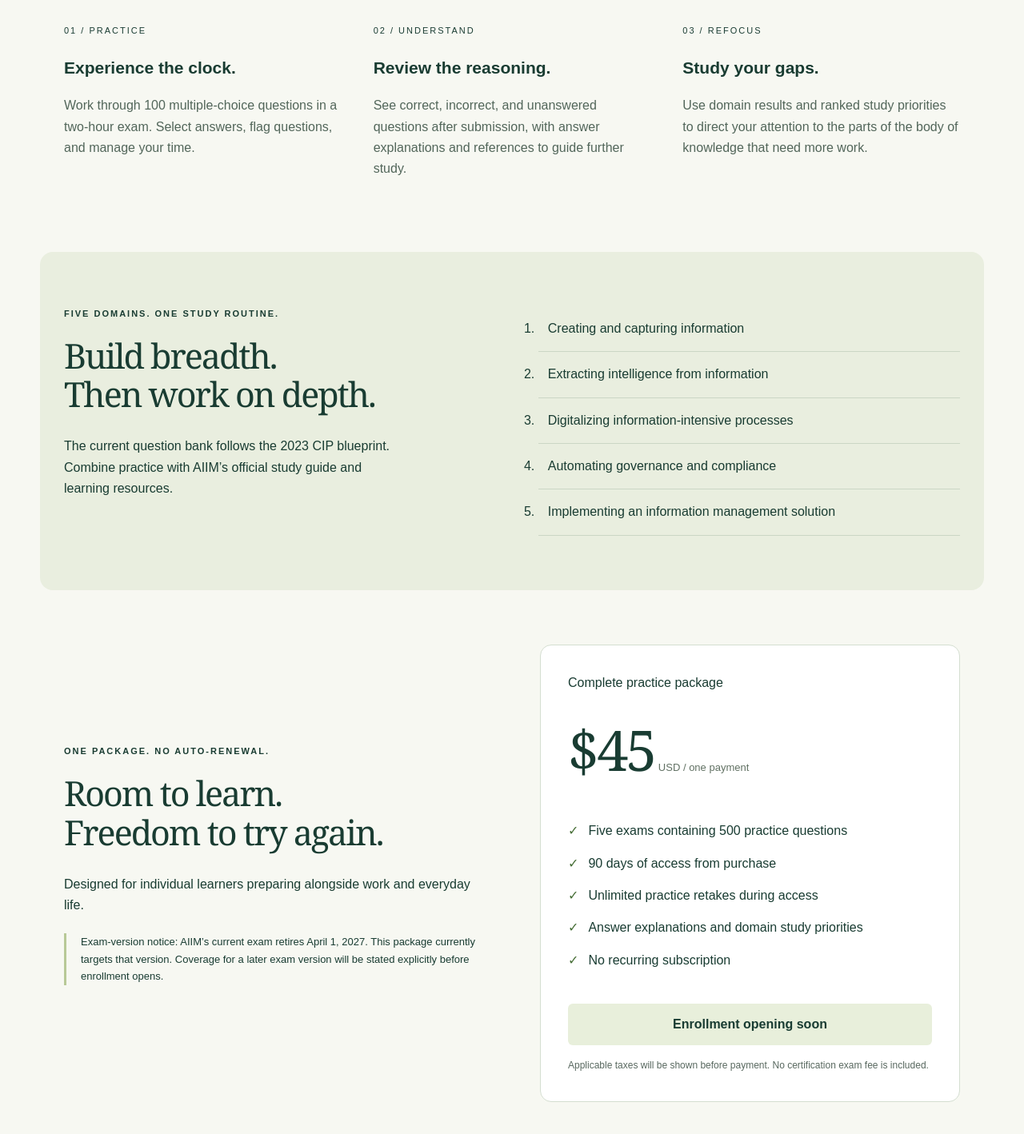
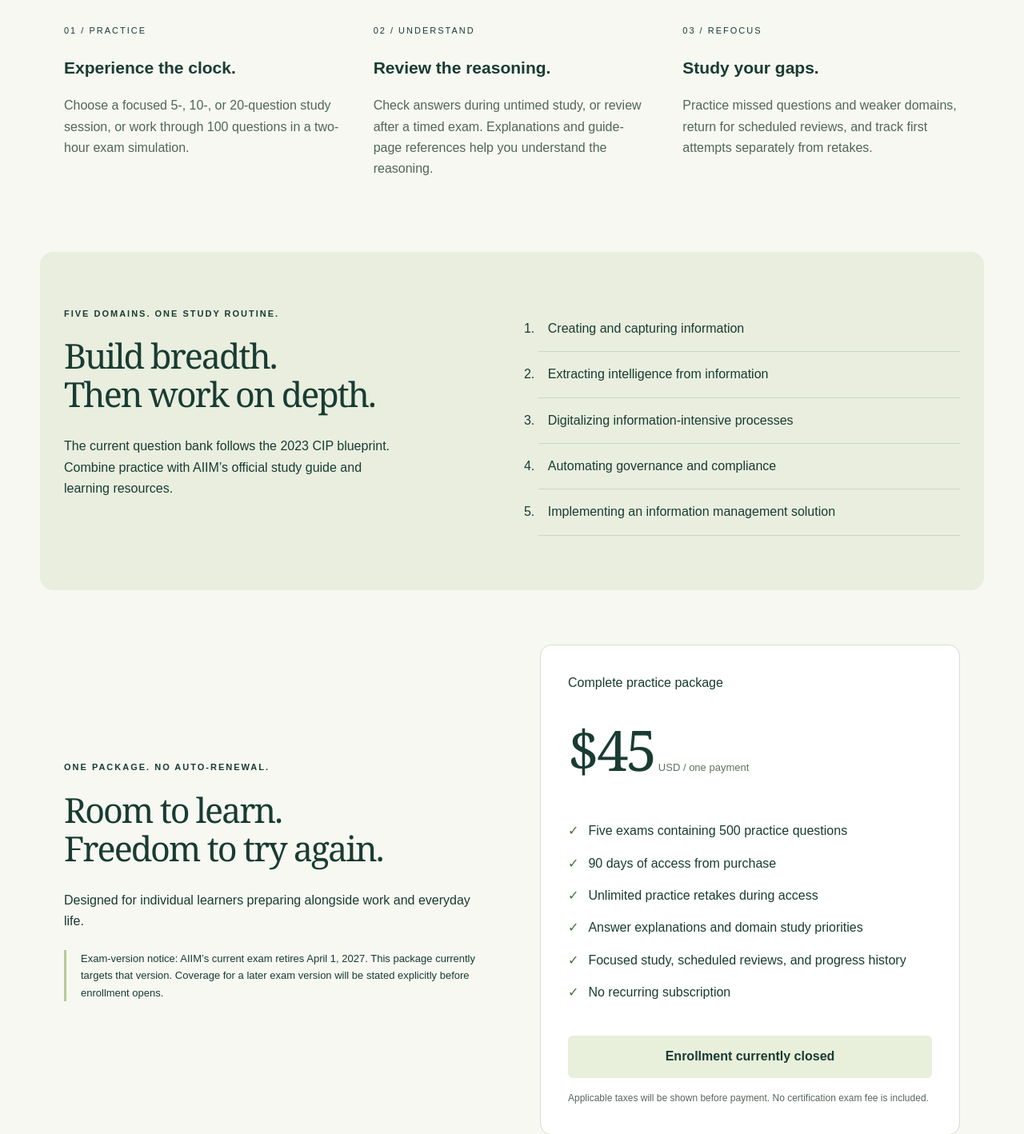
Before and after one commit to isaacarmstrongi-cpu/CIP-Exam-Prep, a website: page public-site/index.html in a window 1280 px wide. Shown: the part 956-2374 px from the top of the page at 80% size. Drawn offline with Linux system fonts and the light colour scheme.

Commit message:
Describe the new study workflows on the public package page

```diff
--- a/public-site/index.html
+++ b/public-site/index.html
@@ -2,10 +2,10 @@
 <html lang="en"><head><meta charset="utf-8"><meta name="viewport" content="width=device-width,initial-scale=1"><meta name="description" content="Independent CIP exam preparation by Isaac Issa Armstrong. Five practice exams, 500 questions, and focused study guidance. $45 for 90 days with unlimited retakes."><title>Pro CIP Exam Prep — Practice with purpose</title><link rel="stylesheet" href="styles.css"></head>
 <body><a class="skip" href="#main">Skip to content</a><header><a class="brand" href="#">P<span>Pro CIP Exam Prep<small>BY ISAAC ISSA ARMSTRONG</small></span></a><nav aria-label="Main navigation"><a href="#approach">How it works</a><a href="#package">The package</a><a href="#contact">Contact</a></nav></header>
 <main id="main"><section class="hero"><div><p class="eyebrow">INDEPENDENT CIP EXAM PREPARATION</p><h1>Practice with purpose.<br><em>Know where to focus.</em></h1><p class="lead">Prepare for the Certified Information Professional exam with realistic timed practice, clear explanations, and a study plan built around your knowledge gaps.</p><a class="button" href="#package">Explore the package <span aria-hidden="true">↗</span></a><p class="note">Enrollment is not yet open. No payments are being accepted.</p></div><aside class="hero-card" aria-label="Package overview"><p class="eyebrow">YOUR PRACTICE PLAN</p><div class="big">500<span>practice questions</span></div><div class="stat"><strong>05</strong><span>Full-length practice exams</span></div><div class="stat"><strong>120</strong><span>Minutes per timed exam</span></div><div class="stat"><strong>90</strong><span>Days to practice at your pace</span></div><p>Learn from every attempt.</p></aside></section>
-<section id="approach"><p class="eyebrow">FROM PRACTICE TO A CLEARER PLAN</p><h2>A complete learning loop.</h2><div class="columns"><article><span class="number">01 / PRACTICE</span><h3>Experience the clock.</h3><p>Work through 100 multiple-choice questions in a two-hour exam. Select answers, flag questions, and manage your time.</p></article><article><span class="number">02 / UNDERSTAND</span><h3>Review the reasoning.</h3><p>See correct, incorrect, and unanswered questions after submission, with answer explanations and references to guide further study.</p></article><article><span class="number">03 / REFOCUS</span><h3>Study your gaps.</h3><p>Use domain results and ranked study priorities to direct your attention to the parts of the body of knowledge that need more work.</p></article></div></section>
+<section id="approach"><p class="eyebrow">FROM PRACTICE TO A CLEARER PLAN</p><h2>A complete learning loop.</h2><div class="columns"><article><span class="number">01 / PRACTICE</span><h3>Experience the clock.</h3><p>Choose a focused 5-, 10-, or 20-question study session, or work through 100 questions in a two-hour exam simulation.</p></article><article><span class="number">02 / UNDERSTAND</span><h3>Review the reasoning.</h3><p>Check answers during untimed study, or review after a timed exam. Explanations and guide-page references help you understand the reasoning.</p></article><article><span class="number">03 / REFOCUS</span><h3>Study your gaps.</h3><p>Practice missed questions and weaker domains, return for scheduled reviews, and track first attempts separately from retakes.</p></article></div></section>
 <section class="coverage"><div><p class="eyebrow">FIVE DOMAINS. ONE STUDY ROUTINE.</p><h2>Build breadth.<br>Then work on depth.</h2><p>The current question bank follows the 2023 CIP blueprint. Combine practice with AIIM’s official study guide and learning resources.</p></div><ol><li>Creating and capturing information</li><li>Extracting intelligence from information</li><li>Digitalizing information-intensive processes</li><li>Automating governance and compliance</li><li>Implementing an information management solution</li></ol></section>
-<section id="package" class="package"><div><p class="eyebrow">ONE PACKAGE. NO AUTO-RENEWAL.</p><h2>Room to learn.<br>Freedom to try again.</h2><p>Designed for individual learners preparing alongside work and everyday life.</p><p class="version">Exam-version notice: AIIM’s current exam retires April 1, 2027. This package currently targets that version. Coverage for a later exam version will be stated explicitly before enrollment opens.</p></div><aside class="price"><p>Complete practice package</p><div><strong>$45</strong> <span>USD / one payment</span></div><ul><li>Five exams containing 500 practice questions</li><li>90 days of access from purchase</li><li>Unlimited practice retakes during access</li><li>Answer explanations and domain study priorities</li><li>No recurring subscription</li></ul><div class="closed">Enrollment opening soon</div><p class="note">Applicable taxes will be shown before payment. No certification exam fee is included.</p></aside></section>
-<section class="faq"><p class="eyebrow">BEFORE YOU BEGIN</p><h2>A few useful details.</h2><details><summary>Is this the official AIIM exam?</summary><p>No. Pro CIP Exam Prep is independent practice preparation provided by Isaac Issa Armstrong. It is not affiliated with or endorsed by AIIM. Registration for the official certification exam is separate.</p></details><details><summary>Will this guarantee that I pass?</summary><p>No preparation product can guarantee your result. Use your first attempts to identify gaps. Repeated scores can reflect familiarity with the questions, so combine practice with study and practical understanding.</p></details><details><summary>Can I buy access now?</summary><p>Not yet. Student enrollment and payments are being prepared. Final delivery, cancellation, and refund terms will be available before purchases open. No payment is requested on this page.</p></details><details><summary>Where can I find official learning materials?</summary><p>Visit <a href="https://www.aiim.org/education-section/cip">AIIM’s CIP preparation page</a> for the official blueprint, free practice exam, and study resources. Paid AIIM materials and memberships are not included in this package.</p></details></section>
+<section id="package" class="package"><div><p class="eyebrow">ONE PACKAGE. NO AUTO-RENEWAL.</p><h2>Room to learn.<br>Freedom to try again.</h2><p>Designed for individual learners preparing alongside work and everyday life.</p><p class="version">Exam-version notice: AIIM’s current exam retires April 1, 2027. This package currently targets that version. Coverage for a later exam version will be stated explicitly before enrollment opens.</p></div><aside class="price"><p>Complete practice package</p><div><strong>$45</strong> <span>USD / one payment</span></div><ul><li>Five exams containing 500 practice questions</li><li>90 days of access from purchase</li><li>Unlimited practice retakes during access</li><li>Answer explanations and domain study priorities</li><li>Focused study, scheduled reviews, and progress history</li><li>No recurring subscription</li></ul><div class="closed">Enrollment currently closed</div><p class="note">Applicable taxes will be shown before payment. No certification exam fee is included.</p></aside></section>
+<section class="faq"><p class="eyebrow">BEFORE YOU BEGIN</p><h2>A few useful details.</h2><details><summary>Is this the official AIIM exam?</summary><p>No. Pro CIP Exam Prep is independent practice preparation provided by Isaac Issa Armstrong. It is not affiliated with or endorsed by AIIM. Registration for the official certification exam is separate.</p></details><details><summary>Will this guarantee that I pass?</summary><p>No preparation product can guarantee your result. Use your first attempts to identify gaps. Repeated scores can reflect familiarity with the questions, so combine practice with study and practical understanding.</p></details><details><summary>Can I buy access now?</summary><p>Not yet. Student enrollment and payments are being prepared. Student terms, refunds, and privacy policies are published below. Sales remain closed while the final launch review is completed. No payment is requested on this page.</p></details><details><summary>Where can I find official learning materials?</summary><p>Visit <a href="https://www.aiim.org/education-section/cip">AIIM’s CIP preparation page</a> for the official blueprint, free practice exam, and study resources. Paid AIIM materials and memberships are not included in this package.</p></details></section>
 <section id="contact" class="contact"><p class="eyebrow">QUESTIONS ABOUT THE PACKAGE?</p><h2>Let’s make the next step clear.</h2><p>Provided by Isaac Issa Armstrong, an individual seller based in the United States.</p><a class="button" href="mailto:isaacarmstrong@live.com">isaacarmstrong@live.com</a></section>
 <section id="privacy" class="privacy"><h3>Privacy on this page</h3><p>This information page has no account registration, payment form, or advertising trackers. The hosting provider may process technical connection logs to deliver and secure the page. If you email support, your message and contact details are used to respond to your inquiry. Contact the address above for privacy questions. Read the student privacy notice linked below for account, exam and payment-related processing.</p></section></main>
 <footer><span>© 2026 Isaac Issa Armstrong · Pro CIP Exam Prep</span><a href="#privacy">Page privacy</a><a href="policies/terms">Student terms</a><a href="policies/refunds">Refunds</a><a href="policies/privacy">Student privacy</a><a href="#contact">Support</a><span>Independent preparation. No pass guarantee.</span></footer></body></html>
```
